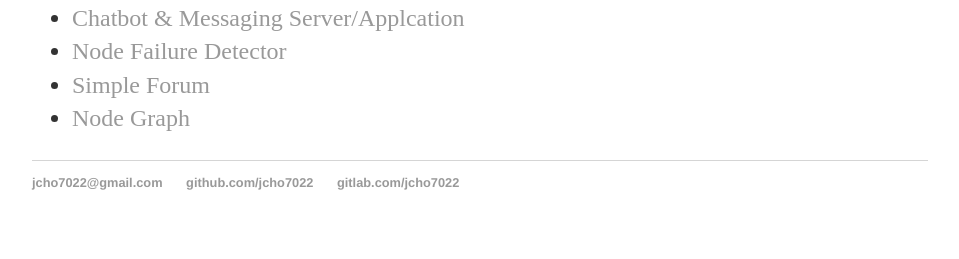
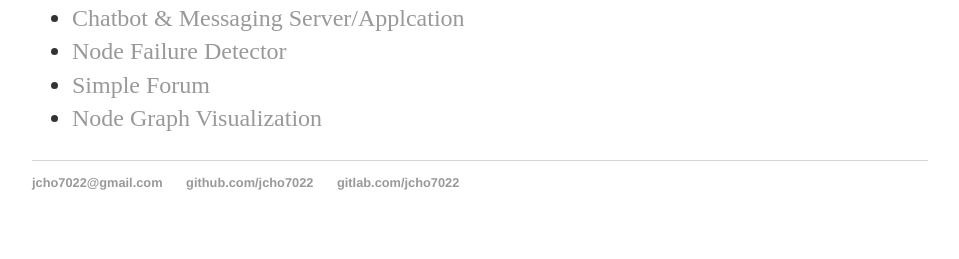
Before and after one commit to jcho7022/jcho7022.github.io, a Jekyll site: the page built from index.html, in a window 1280 px wide. Shown: the part 728-987 px from the top of the page, without its empty margins (160-1119 px from the left). Built offline with Jekyll 4.4.1, drawn with Linux system fonts in a browser that asks for light colours.

Commit message:
Update index.html

```diff
--- a/index.html
+++ b/index.html
@@ -19,6 +19,6 @@
  		<li> <a href="/projects/chatbot" title="Chatbot & Client App">Chatbot & Messaging Server/Applcation</a></li>
   		<li> <a href="/projects/fd" title="Failure Detector">Node Failure Detector</a></li>
   		<li> <a href="/projects/forum" title="Simple Forum">Simple Forum</a></li>
-		<li> <a href="/nodeGraph" title="Node Graph">Node Graph</a></li>
+		<li> <a href="/nodeGraph" title="Node Graph">Node Graph Visualization</a></li>
 	</ul>
 </div>
```
